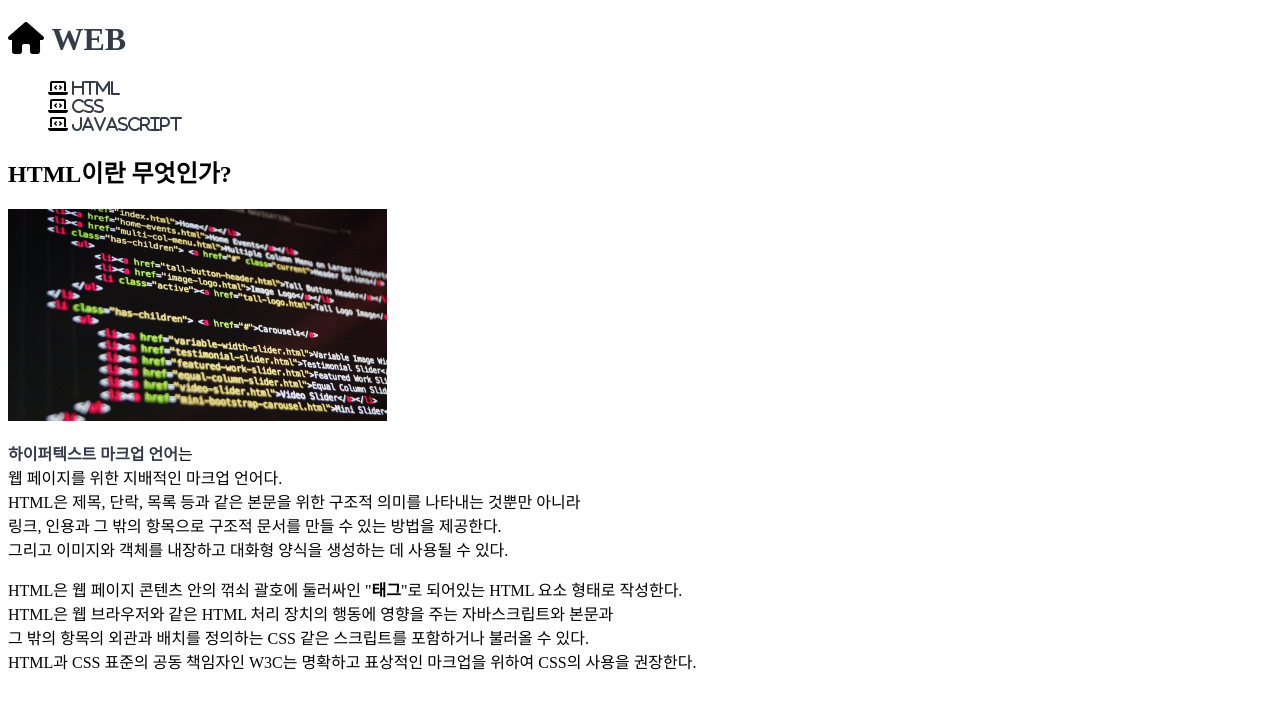
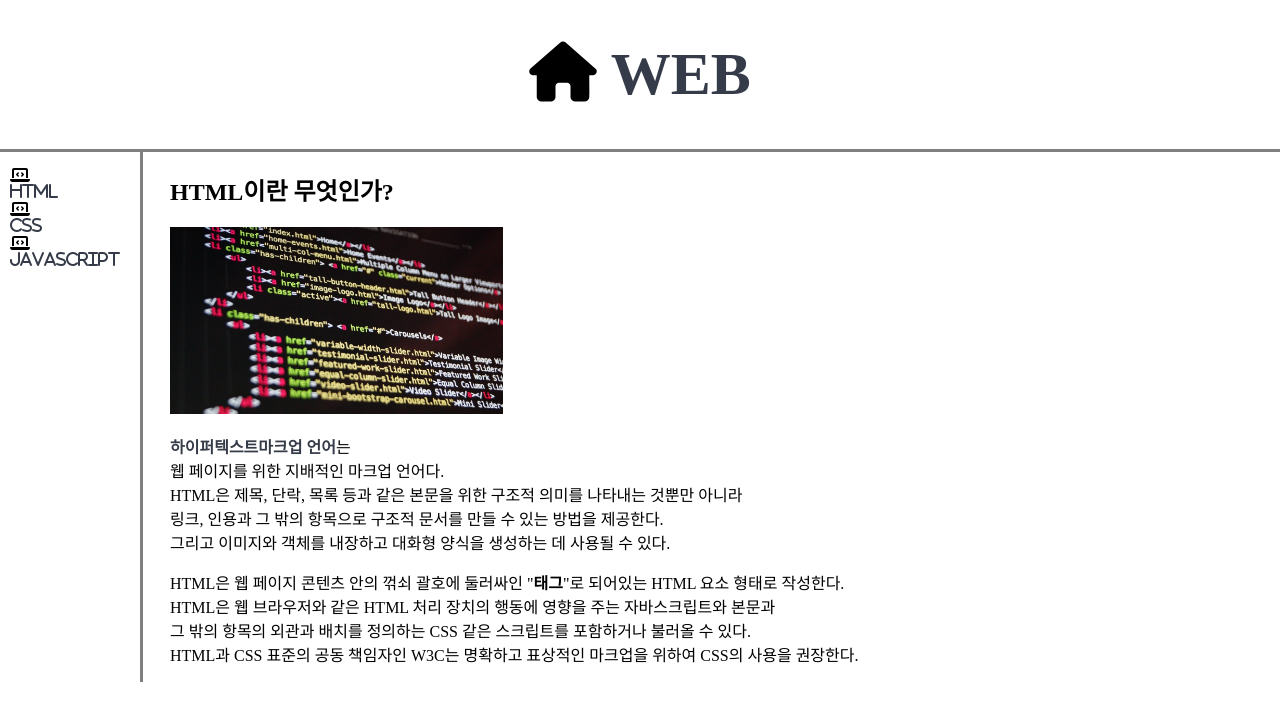
Before and after one commit to nahr77/web1, a plain HTML site: page 1.html in a window 1280 px wide. Drawn offline with Linux system fonts and the light colour scheme.

Commit message:
updated version

```diff
--- a/1.html
+++ b/1.html
@@ -10,17 +10,24 @@
 </head>
 
 <body>
+    <div id="home">
         <h1><i class="fas fa-home"></i><a href="./index.html"> WEB</a></i></h1> <!-- 가장 큰 주제니까 h1으로 -->
-    <ol>
+    </div>
+    <div id="grid">
+
+        <ol id="laptop">
             <li><i class="fas fa-laptop-code"><a href="./1.html"> HTML</a></i></li>
             <li><i class="fas fa-laptop-code"><a href="./2.html"> CSS</a></i></li>
             <li><i class="fas fa-laptop-code"><a href="./3.html"> JavaScript</a></i></li>
         </ol>
+
+
+        <div id=article>
             <h2>HTML이란 무엇인가?</h2>
             <img src="./img/img1.jpg" style="width: 30%;" alt="이미지1">
             <p>
-        <a href="https://www.w3schools.com/html/html_intro.asp" target="_blank" title="html5 speicification"><b>하이퍼텍스트
-                마크업 언어</b></a>는
+                <a href="https://www.w3schools.com/html/html_intro.asp" target="_blank"
+                    title="html5 speicification"><b>하이퍼텍스트마크업 언어</b></a>는
                 <br />웹 페이지를 위한 지배적인 마크업 언어다.<br />
                 HTML은 제목, 단락, 목록 등과 같은 본문을 위한 구조적 의미를 나타내는 것뿐만 아니라<br />
                 링크, 인용과 그 밖의 항목으로 구조적 문서를 만들 수 있는 방법을 제공한다.<br />
@@ -32,8 +39,8 @@
                 그 밖의 항목의 외관과 배치를 정의하는 CSS 같은 스크립트를 포함하거나 불러올 수 있다.<br />
                 HTML과 CSS 표준의 공동 책임자인 W3C는 명확하고 표상적인 마크업을 위하여 CSS의 사용을 권장한다.
             </p>
-
-
+        </div>
+    </div>
 </body>
 
 </html>
--- a/index.css
+++ b/index.css
@@ -1,8 +1,60 @@
+body{
+    margin: 0px;
+}
+
+h1{
+    font-size: 60px;
+    text-align: center; /* 텍스트를 가운데로 이동시켜준다. */
+}
+
 ol{
     list-style: none;
+    margin: 0px;
+    padding-left: 15px;
 }
 
 a{
     color:#353b48;
     text-decoration: none;
 }
+
+#home{
+    border-bottom: 3px solid grey;
+    padding: 0px;
+    margin: 0px;
+}
+
+#laptop{
+    border-right: 3px solid grey;
+    width: 20%;
+    margin: 0px;
+    padding: 15px 15px 15px 10px;
+}
+
+#grid{
+    display: grid;
+    grid-template-columns: 150px 1fr;
+}
+
+#article{
+    padding-left: 20px;
+}
+
+#grid ol{
+    padding-left: 10px;
+    padding-right: 100px;
+}
+
+@media(max-width : 600px){
+    h1{
+        font-size: 30px;
+    }
+    #grid{
+        display: block;
+    }
+    #laptop{
+        border-right: none;
+        border-bottom: 3px solid grey;
+        width: auto;
+    }
+}
```
Also changed, not shown: 2.html (+10 -2 lines), 3.html (+10 -1 lines), index.html (+10 -2 lines). Lines whose indentation alone changed are shown as unchanged.
